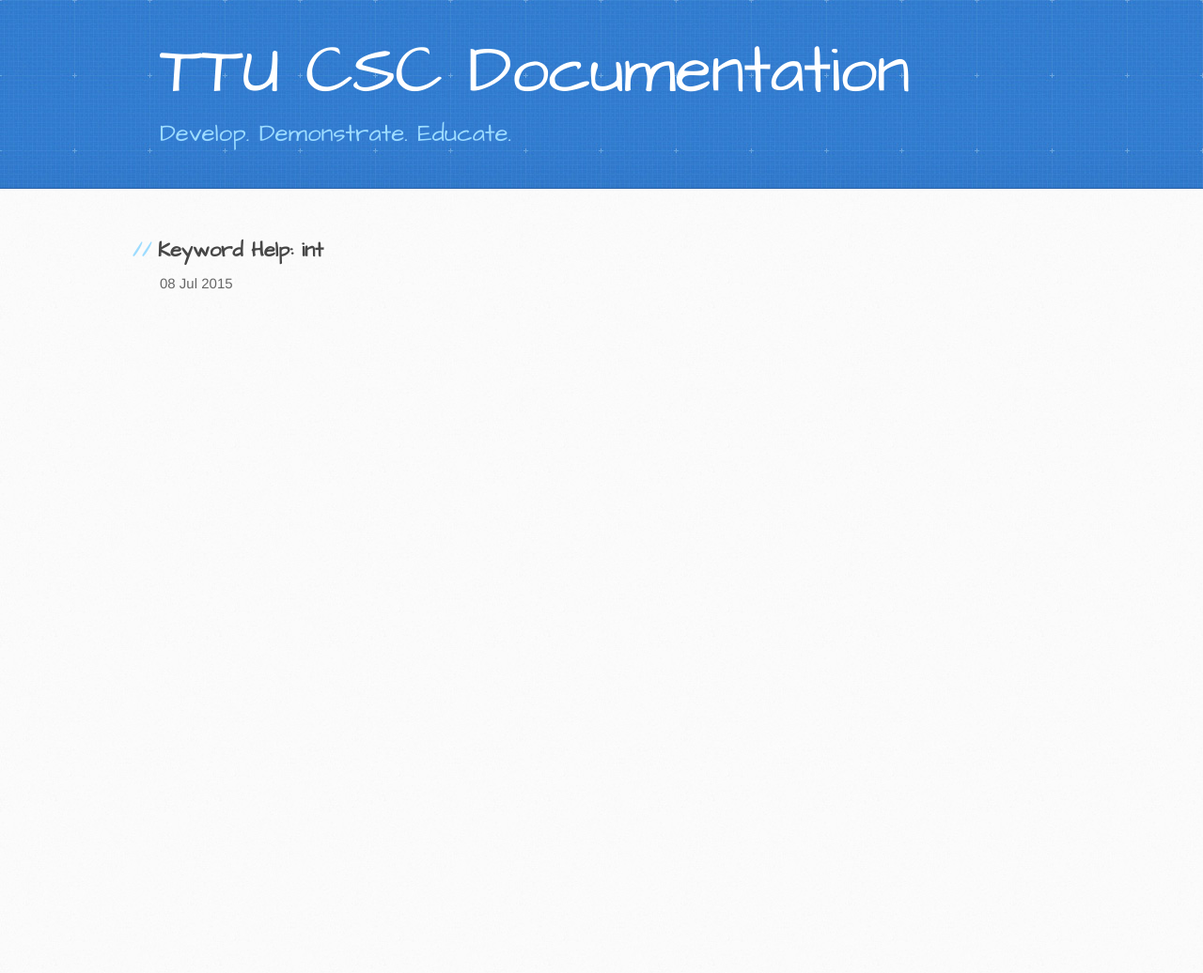
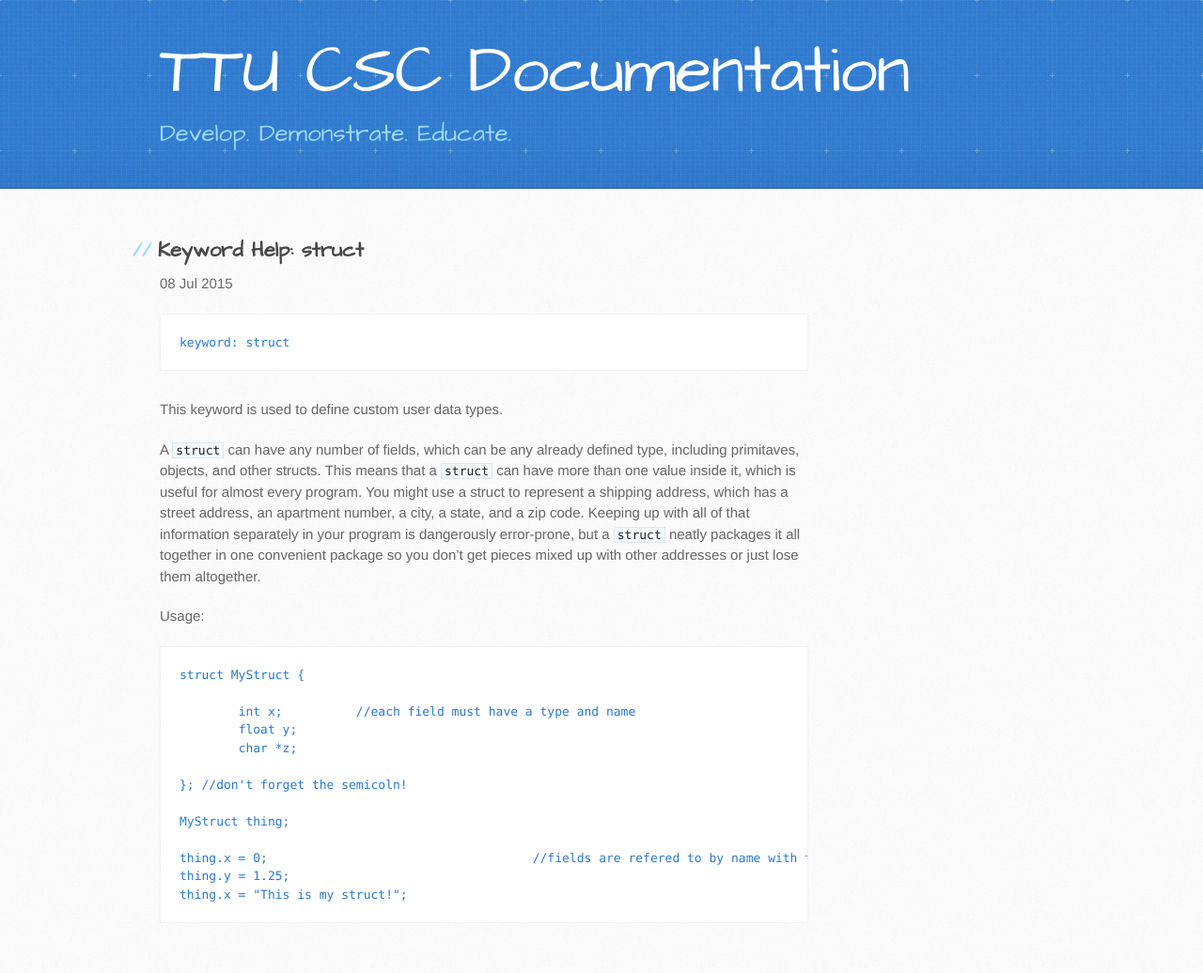
Before and after one commit to TTU-CSC/ttu-csc.github.com, a Jekyll site: the page built from _posts/2015-07-08-struct.markdown, in a window 1280 px wide. Shown: the whole page at 94% size. Built offline with Jekyll 4.4.1, drawn with Linux system fonts in a browser that asks for light colours; before the commit the page ends 900 px from its top, so only the background shows below that.

Commit message:
Update 2015-07-08-struct.markdown

```diff
--- a/_posts/2015-07-08-struct.markdown
+++ b/_posts/2015-07-08-struct.markdown
@@ -1,6 +1,28 @@
 ---
 layout: post
-title:  "Keyword Help: int"
+title:  "Keyword Help: struct"
 date:   2015-07-08 15:37:30
 categories: docs
 ---
+
+	keyword: struct
+
+This keyword is used to define custom user data types.
+
+A `struct` can have any number of fields, which can be any already defined type, including primitaves, objects, and other structs. This means that a `struct` can have more than one value inside it, which is useful for almost every program. You might use a struct to represent a shipping address, which has a street address, an apartment number, a city, a state, and a zip code. Keeping up with all of that information separately in your program is dangerously error-prone, but a `struct` neatly packages it all together in one convenient package so you don't get pieces mixed up with other addresses or just lose them altogether.
+
+Usage:
+
+	struct MyStruct {
+
+		int x;		//each field must have a type and name
+		float y;
+		char *z;
+
+	}; //don't forget the semicoln!
+
+	MyStruct thing;
+
+	thing.x = 0;					//fields are refered to by name with the . operator
+	thing.y = 1.25;
+	thing.x = "This is my struct!";
```
